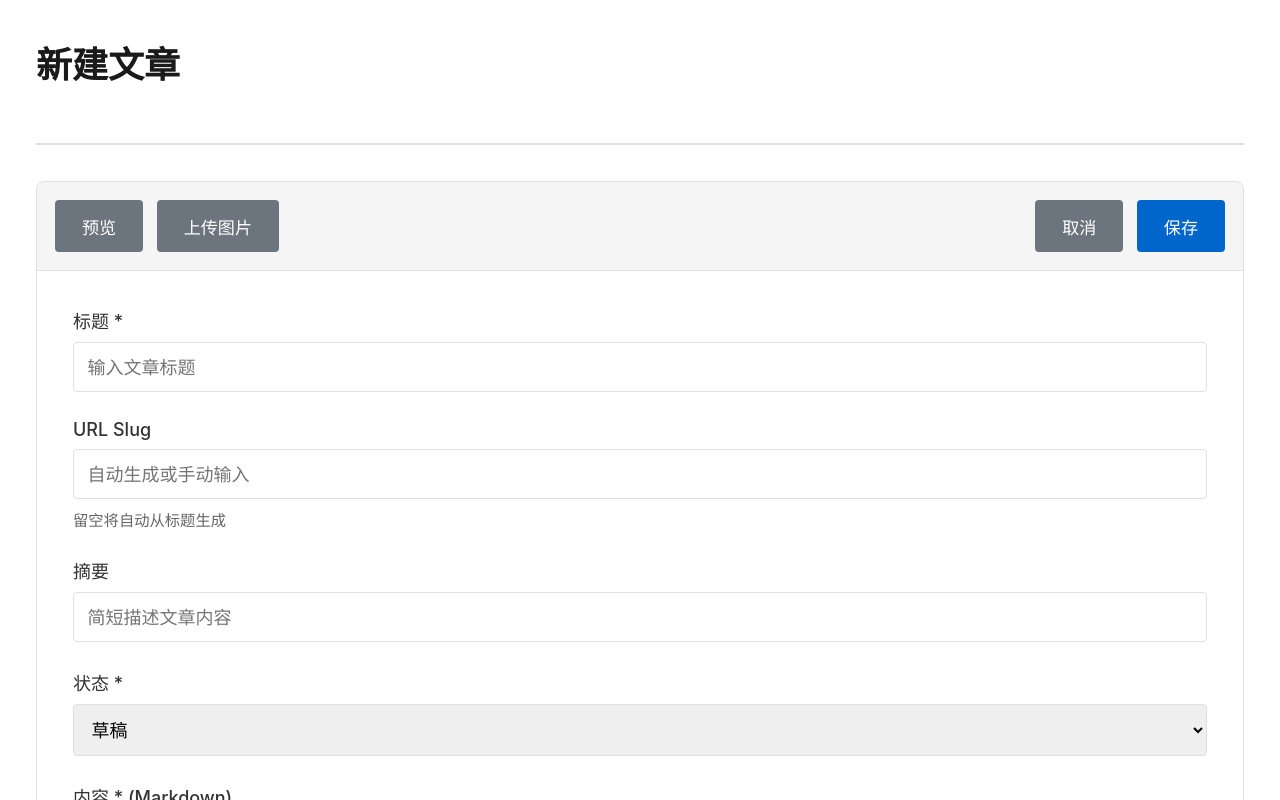
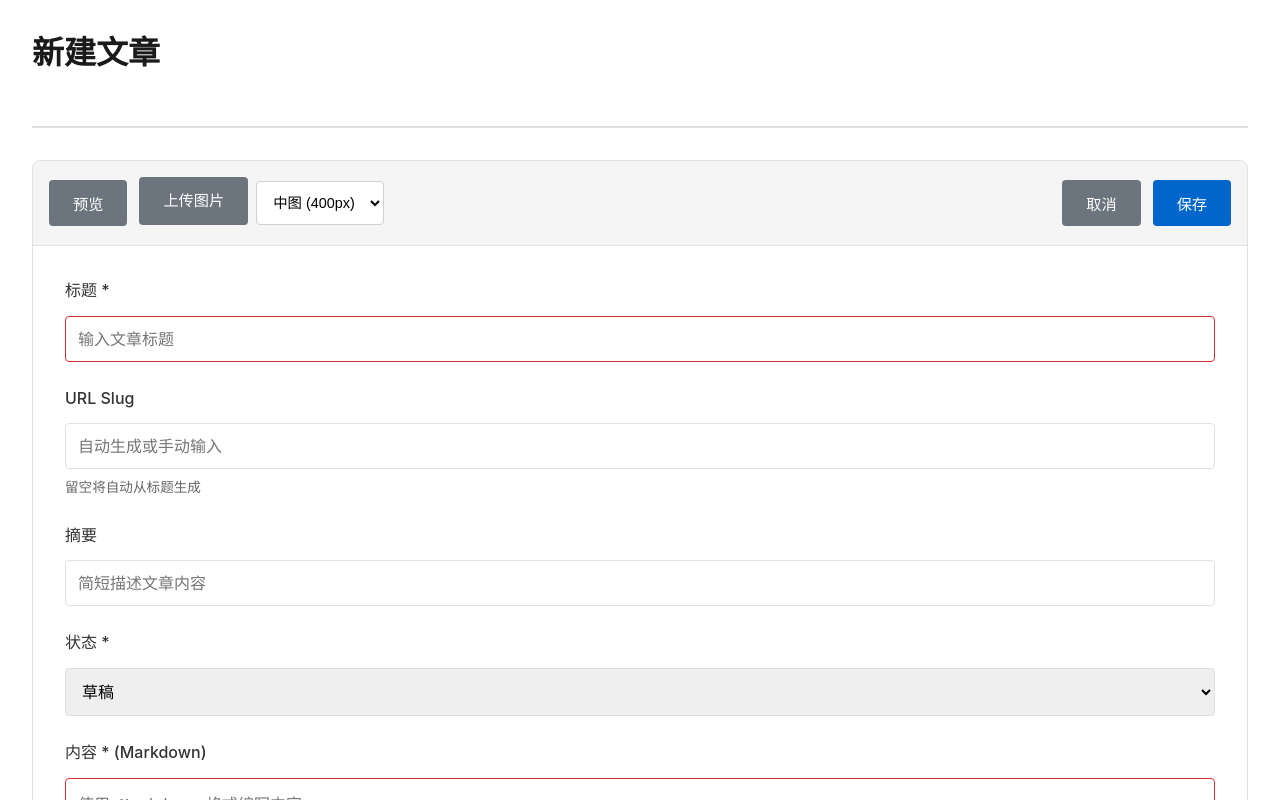
Before and after one commit to skye46126-dotcom/boke, a Next.js app in the folder frontend/: page /admin/articles/new in a window 1280 px wide. Shown: the top 800 px of the page. Built offline with nearby package versions, Linux system fonts and the light colour scheme; no server answers.

Commit message:
1.2上传图片

```diff
--- a/frontend/src/app/globals.css
+++ b/frontend/src/app/globals.css
@@ -857,6 +857,32 @@ code {
 .toolbar-right {
   display: flex;
   gap: 0.75rem;
+  align-items: center;
+}
+
+.image-upload-group {
+  display: flex;
+  gap: 0.5rem;
+  align-items: center;
+}
+
+.image-size-select {
+  padding: 0.5rem 0.75rem;
+  border: 1px solid #d0d0d0;
+  border-radius: 4px;
+  background: #fff;
+  font-size: 0.9rem;
+  cursor: pointer;
+  transition: border-color 0.2s;
+}
+
+.image-size-select:hover {
+  border-color: #0066cc;
+}
+
+.image-size-select:disabled {
+  opacity: 0.5;
+  cursor: not-allowed;
 }
 
 .upload-btn {
--- a/frontend/src/app/layout.tsx
+++ b/frontend/src/app/layout.tsx
@@ -2,6 +2,12 @@ import type { Metadata } from 'next';
 import type { ReactNode } from 'react';
 import './globals.css';
 import 'highlight.js/styles/atom-one-dark.css';
+import '@/styles/typography.css';
+import '@/styles/article-layout.css';
+import '@/styles/table-of-contents.css';
+import '@/styles/magnetic.css';
+import '@/styles/heading-reveal.css';
+import '@/styles/accessibility.css';
 
 export const metadata: Metadata = {
   title: {
--- a/frontend/src/components/ArticleEditor.tsx
+++ b/frontend/src/components/ArticleEditor.tsx
@@ -1,7 +1,7 @@
 /* eslint-disable no-unused-vars */
 'use client';
 
-import { useState, useEffect, ChangeEvent, FormEvent } from 'react';
+import { useState, useEffect, ChangeEvent, FormEvent, useRef } from 'react';
 import MarkdownContent from './MarkdownContent';
 
 interface ArticleEditorProps {
@@ -38,6 +38,8 @@ export default function ArticleEditor({
   const [status, setStatus] = useState<'draft' | 'published'>(initialStatus);
   const [showPreview, setShowPreview] = useState(false);
   const [uploading, setUploading] = useState(false);
+  const [imageSize, setImageSize] = useState<'tiny' | 'small' | 'medium' | 'full'>('medium');
+  const textareaRef = useRef<HTMLTextAreaElement>(null);
 
   useEffect(() => {
     // 自动生成 slug
@@ -78,9 +80,41 @@ export default function ArticleEditor({
 
       const data = await res.json();
 
-      // 插入 Markdown 图片语法到光标位置
-      const markdown = data.data.markdown;
+      // 根据选择的大小生成不同的 Markdown 语法
+      let markdown = data.data.markdown;
+
+      // 添加大小类
+      if (imageSize === 'tiny') {
+        markdown = markdown.replace('![', '![') + '{width="100"}';
+      } else if (imageSize === 'small') {
+        markdown = markdown.replace('![', '![') + '{width="200"}';
+      } else if (imageSize === 'medium') {
+        markdown = markdown.replace('![', '![') + '{width="400"}';
+      }
+      // full 不添加宽度限制
+
+      // 获取光标位置
+      const textarea = textareaRef.current;
+      if (textarea) {
+        const start = textarea.selectionStart;
+        const end = textarea.selectionEnd;
+        const before = content.substring(0, start);
+        const after = content.substring(end);
+
+        // 在光标位置插入图片
+        const newContent = before + '\n\n' + markdown + '\n\n' + after;
+        setContent(newContent);
+
+        // 设置新的光标位置
+        setTimeout(() => {
+          const newPosition = start + markdown.length + 4;
+          textarea.setSelectionRange(newPosition, newPosition);
+          textarea.focus();
+        }, 0);
+      } else {
+        // 如果无法获取 textarea，追加到末尾
         setContent((prev) => prev + '\n\n' + markdown + '\n\n');
+      }
 
       alert('图片上传成功！');
     } catch (err) {
@@ -126,6 +160,7 @@ export default function ArticleEditor({
             {showPreview ? '编辑' : '预览'}
           </button>
 
+          <div className="image-upload-group">
             <label className="btn btn-secondary upload-btn">
               {uploading ? '上传中...' : '上传图片'}
               <input
@@ -136,6 +171,19 @@ export default function ArticleEditor({
                 style={{ display: 'none' }}
               />
             </label>
+
+            <select
+              value={imageSize}
+              onChange={(e) => setImageSize(e.target.value as 'tiny' | 'small' | 'medium' | 'full')}
+              className="image-size-select"
+              disabled={uploading}
+            >
+              <option value="tiny">极小 (100px)</option>
+              <option value="small">小图 (200px)</option>
+              <option value="medium">中图 (400px)</option>
+              <option value="full">原始大小</option>
+            </select>
+          </div>
         </div>
 
         <div className="toolbar-right">
@@ -220,6 +268,7 @@ export default function ArticleEditor({
           <div className="form-group">
             <label htmlFor="content">内容 * (Markdown)</label>
             <textarea
+              ref={textareaRef}
               id="content"
               value={content}
               onChange={(e) => setContent(e.target.value)}
--- a/frontend/src/lib/utils/browser-compat.ts
+++ b/frontend/src/lib/utils/browser-compat.ts
@@ -49,7 +49,8 @@ function checkES2020Support(): boolean {
     const test = obj?.prop?.nested;
 
     // Check for nullish coalescing
-    const nullish = null ?? 'default';
+    const maybeNull: string | null = Math.random() > 2 ? null : 'value';
+    const nullish: string = maybeNull ?? 'default';
 
     // Check for BigInt
     const bigInt = BigInt(9007199254740991);
--- a/frontend/src/styles/typography.css
+++ b/frontend/src/styles/typography.css
@@ -14,15 +14,15 @@
    * 模块化比例 (Modular Scale - Perfect Fourth 1.333)
    * ======================================== */
   --modular-scale: 1.333;
-  --font-size-base: 18px;
+  --font-size-base: 16px;
 
-  /* 计算字体大小层级 */
-  --font-size-h6: calc(var(--font-size-base) * 1);      /* 18px */
-  --font-size-h5: calc(var(--font-size-base) * 1.333);  /* 24px */
-  --font-size-h4: calc(var(--font-size-base) * 1.777);  /* 32px */
-  --font-size-h3: calc(var(--font-size-base) * 2.369);  /* 43px */
-  --font-size-h2: calc(var(--font-size-base) * 3.157);  /* 57px */
-  --font-size-h1: calc(var(--font-size-base) * 4.209);  /* 76px */
+  /* 计算字体大小层级 - 调整为更合理的大小 */
+  --font-size-h6: calc(var(--font-size-base) * 1);      /* 16px */
+  --font-size-h5: calc(var(--font-size-base) * 1.125);  /* 18px */
+  --font-size-h4: calc(var(--font-size-base) * 1.25);   /* 20px */
+  --font-size-h3: calc(var(--font-size-base) * 1.5);    /* 24px */
+  --font-size-h2: calc(var(--font-size-base) * 1.875);  /* 30px */
+  --font-size-h1: calc(var(--font-size-base) * 2.25);   /* 36px */
 
   /* ========================================
    * 内容区域约束 (Content Area Constraints)
@@ -90,7 +90,7 @@
 /* 全局字体设置 */
 html {
   font-size: var(--font-size-base);
-  line-height: calc(var(--baseline) / var(--font-size-base)); /* 1.556 */
+  line-height: 1.6; /* 更舒适的行高 */
 }
 
 body {
@@ -113,8 +113,8 @@ body {
 
 h1, .h1 {
   font-size: var(--font-size-h1);
-  line-height: calc(var(--baseline) * 3 / var(--font-size-h1)); /* 84px / 76px = 1.105 */
-  margin-top: var(--space-lg);
+  line-height: 1.3;
+  margin-top: var(--space-md);
   margin-bottom: var(--space-sm);
   font-weight: 700;
   color: var(--color-text-primary);
@@ -122,7 +122,7 @@ h1, .h1 {
 
 h2, .h2 {
   font-size: var(--font-size-h2);
-  line-height: calc(var(--baseline) * 2.5 / var(--font-size-h2)); /* 70px / 57px = 1.228 */
+  line-height: 1.4;
   margin-top: var(--space-md);
   margin-bottom: var(--space-sm);
   font-weight: 600;
@@ -131,16 +131,16 @@ h2, .h2 {
 
 h3, .h3 {
   font-size: var(--font-size-h3);
-  line-height: calc(var(--baseline) * 2 / var(--font-size-h3)); /* 56px / 43px = 1.302 */
-  margin-top: var(--space-md);
-  margin-bottom: var(--space-sm);
+  line-height: 1.4;
+  margin-top: var(--space-sm);
+  margin-bottom: var(--baseline-half);
   font-weight: 600;
   color: var(--color-text-primary);
 }
 
 h4, .h4 {
   font-size: var(--font-size-h4);
-  line-height: calc(var(--baseline) * 1.5 / var(--font-size-h4)); /* 42px / 32px = 1.313 */
+  line-height: 1.5;
   margin-top: var(--space-sm);
   margin-bottom: var(--baseline-half);
   font-weight: 600;
@@ -149,7 +149,7 @@ h4, .h4 {
 
 h5, .h5 {
   font-size: var(--font-size-h5);
-  line-height: calc(var(--baseline) / var(--font-size-h5)); /* 28px / 24px = 1.167 */
+  line-height: 1.5;
   margin-top: var(--space-sm);
   margin-bottom: var(--baseline-half);
   font-weight: 600;
@@ -158,7 +158,7 @@ h5, .h5 {
 
 h6, .h6 {
   font-size: var(--font-size-h6);
-  line-height: calc(var(--baseline) / var(--font-size-h6)); /* 28px / 18px = 1.556 */
+  line-height: 1.6;
   margin-top: var(--space-sm);
   margin-bottom: var(--baseline-half);
   font-weight: 600;
@@ -181,7 +181,7 @@ h6:first-child {
 
 p {
   margin-bottom: var(--space-sm);
-  line-height: calc(var(--baseline) / var(--font-size-base)); /* 1.556 */
+  line-height: 1.7;
   color: var(--color-text-primary);
 }
 
@@ -220,7 +220,7 @@ ul, ol {
 
 li {
   margin-bottom: var(--baseline-half);
-  line-height: calc(var(--baseline) / var(--font-size-base));
+  line-height: 1.6;
 }
 
 li:last-child {
@@ -352,6 +352,50 @@ blockquote blockquote::after {
 }
 
 /* ========================================
+ * 图片样式 (Image Styles)
+ * ======================================== */
+
+/* 文章内容中的图片 */
+.markdown-content img,
+.rich-content img {
+  max-width: 100%;
+  height: auto;
+  display: block;
+  margin: var(--space-md) auto;
+  border-radius: 8px;
+  box-shadow: 0 2px 8px rgba(0, 0, 0, 0.1);
+}
+
+/* 带有 width 属性的图片 - 尊重指定的宽度 */
+.markdown-content img[width],
+.rich-content img[width] {
+  width: auto; /* 让 HTML width 属性生效 */
+  max-width: 100%; /* 但不超过容器宽度 */
+  margin-left: auto;
+  margin-right: auto;
+}
+
+/* 图片容器 */
+.markdown-content figure,
+.rich-content figure {
+  margin: var(--space-md) 0;
+  text-align: center;
+}
+
+.markdown-content figure img,
+.rich-content figure img {
+  margin: 0 auto var(--baseline-half);
+}
+
+.markdown-content figcaption,
+.rich-content figcaption {
+  font-size: calc(var(--font-size-base) * 0.9);
+  color: var(--color-text-muted);
+  font-style: italic;
+  margin-top: var(--baseline-half);
+}
+
+/* ========================================
  * 代码块系统 (Code Block System)
  * ======================================== */
 
@@ -453,6 +497,13 @@ pre code {
     margin: var(--space-sm) 0;
     padding: var(--space-sm);
   }
+
+  /* 移动端图片调整 */
+  .markdown-content img,
+  .rich-content img {
+    margin: var(--space-sm) auto;
+    border-radius: 4px;
+  }
 }
 
 /* ========================================
```
Also changed, not shown: frontend/lib/storage/local.ts (added, +47 -0 lines), frontend/lib/utils/markdown-processor.ts (+12 -3 lines), frontend/src/app/api/manage/[adminPath]/upload/image/route.ts (+20 -2 lines), frontend/src/lib/utils/performance.ts (+16 -9 lines), frontend/.eslintrc.json, 2 other files (tests, documents, lock files or other folders). Lines whose indentation alone changed are shown as unchanged.
